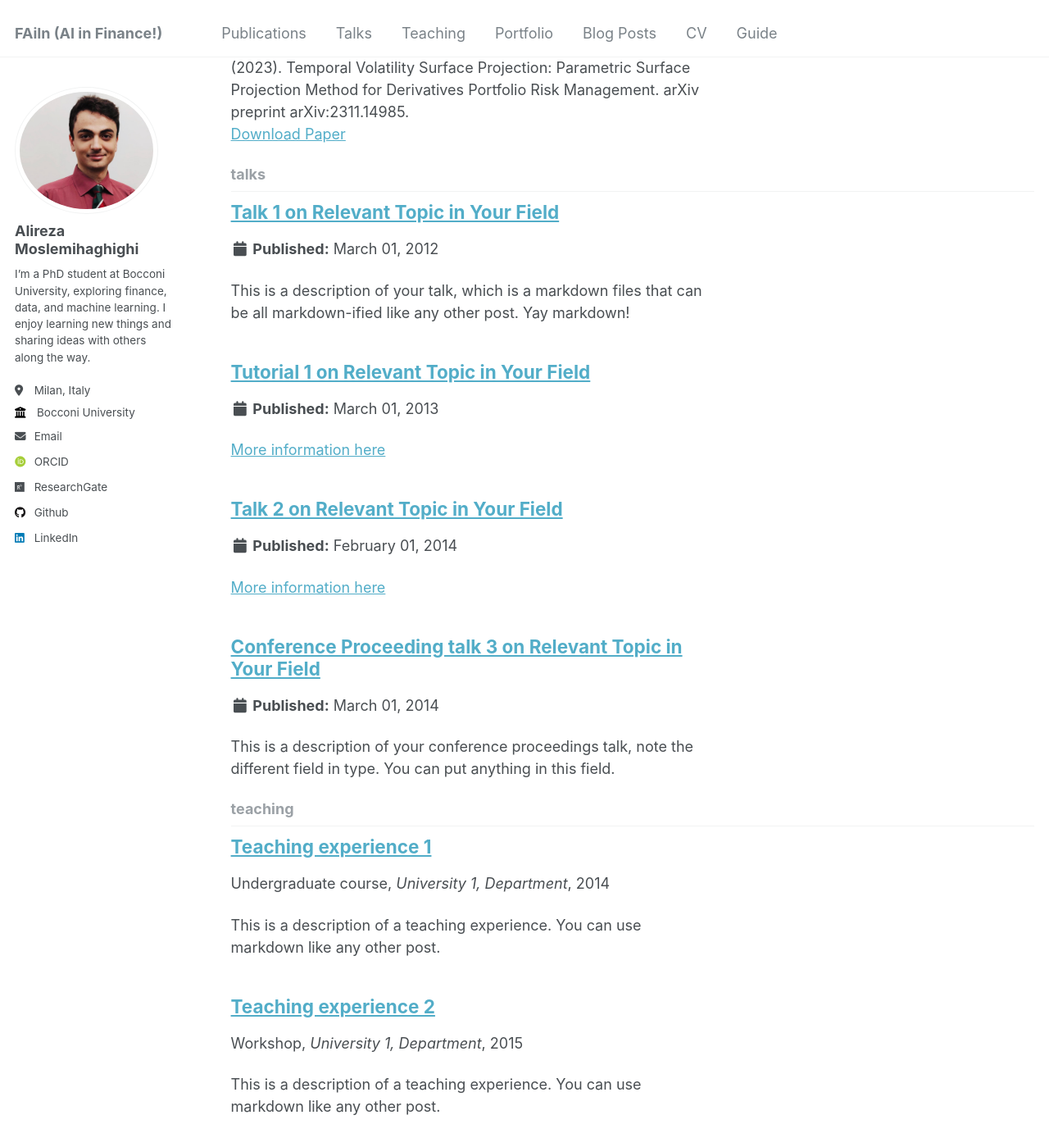
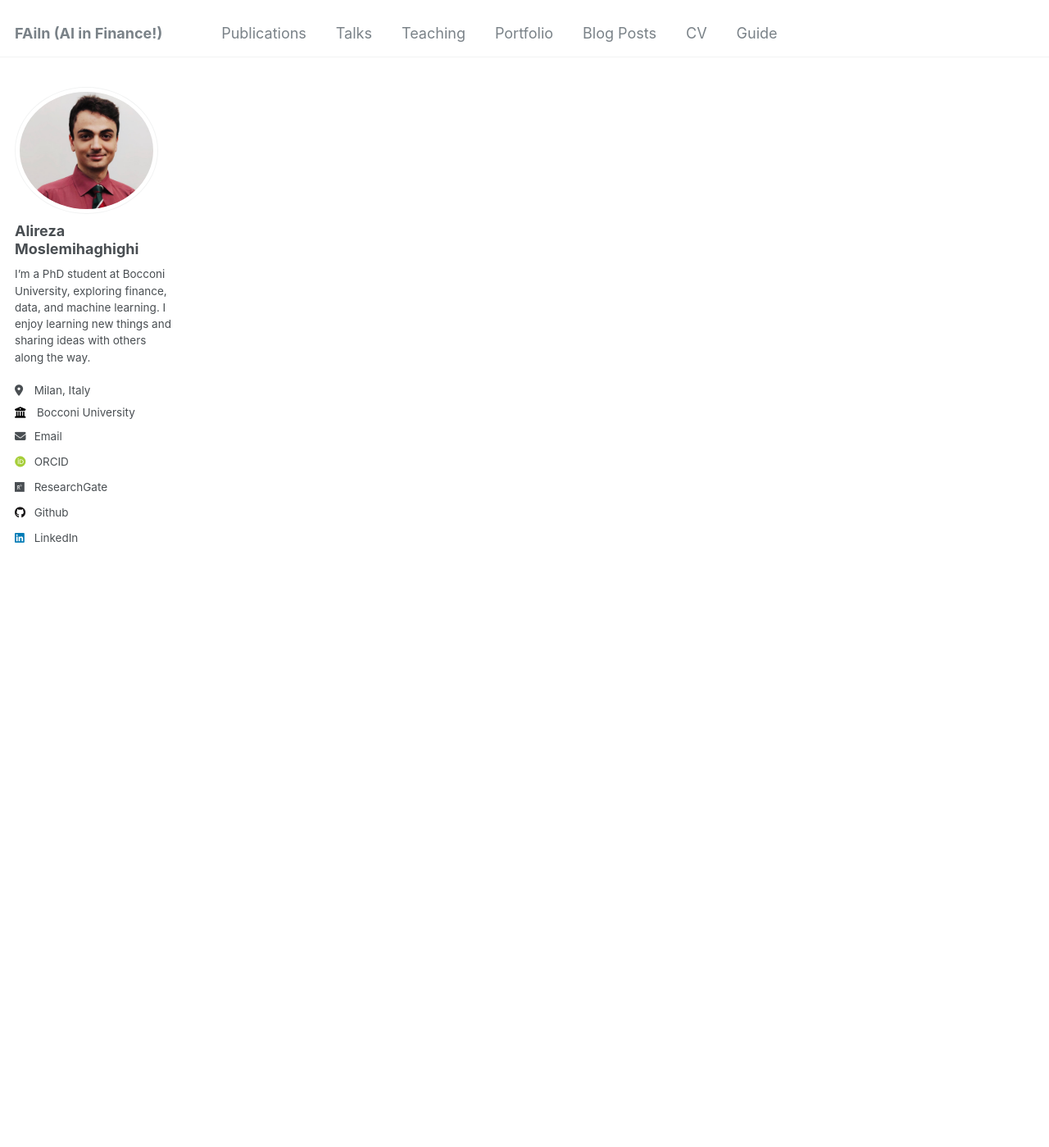
Before and after one commit to AAstroA/AAstroA.github.io, a Jekyll site: the page built from _pages/collection-archive.html, in a window 1280 px wide and 1400 px high, scrolled down 1725 px. Shown: the whole window at 82% size. Built offline with Jekyll 4.4.1, drawn with Linux system fonts in a browser that asks for light colours; some web fonts are replaced; part of the change alters nothing that is shown; some of the changed text lies outside the part shown.

```diff
--- a/_config.yml
+++ b/_config.yml
@@ -80,6 +80,10 @@ publication_category:
     title: 'Journal Articles'
   conferences:
     title: 'Conference Papers'
+  workingpapers:
+    title: 'Working Papers'
+  workinprogress:
+    title: 'Work in Progress'
 
 # Site Settings
 teaser                   :  # filename of teaser fallback teaser image placed in /images/, .e.g. "500x300.png"
@@ -211,16 +215,16 @@ kramdown:
 # These settings control the types of collections used by the template
 collections:
   teaching:
-    output: true
+    output: false
     permalink: /:collection/:path/
   publications:
     output: true
     permalink: /:collection/:path/
   portfolio:
-    output: true
+    output: false
     permalink: /:collection/:path/
   talks:
-    output: true
+    output: false
     permalink: /:collection/:path/
 
 
```
